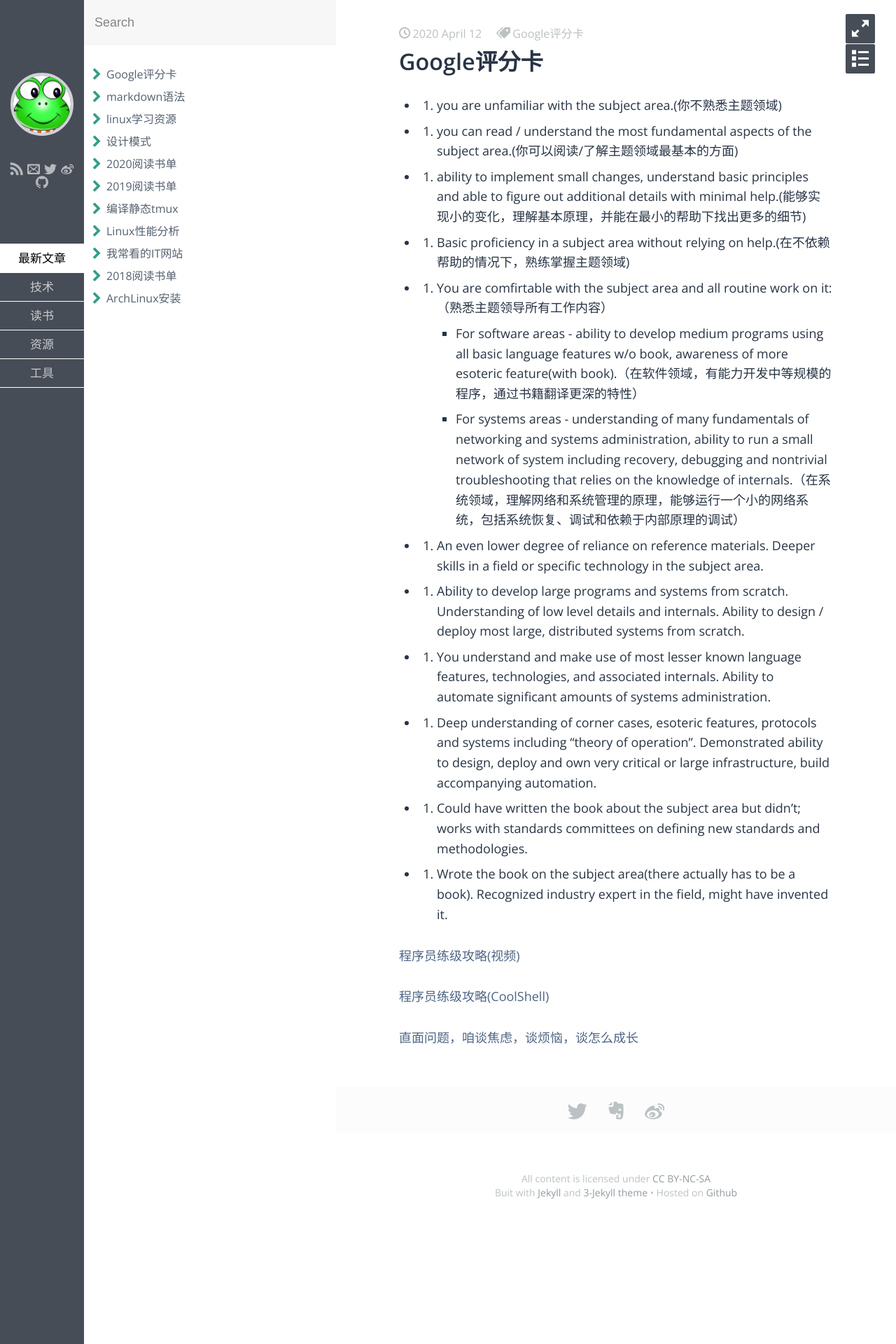
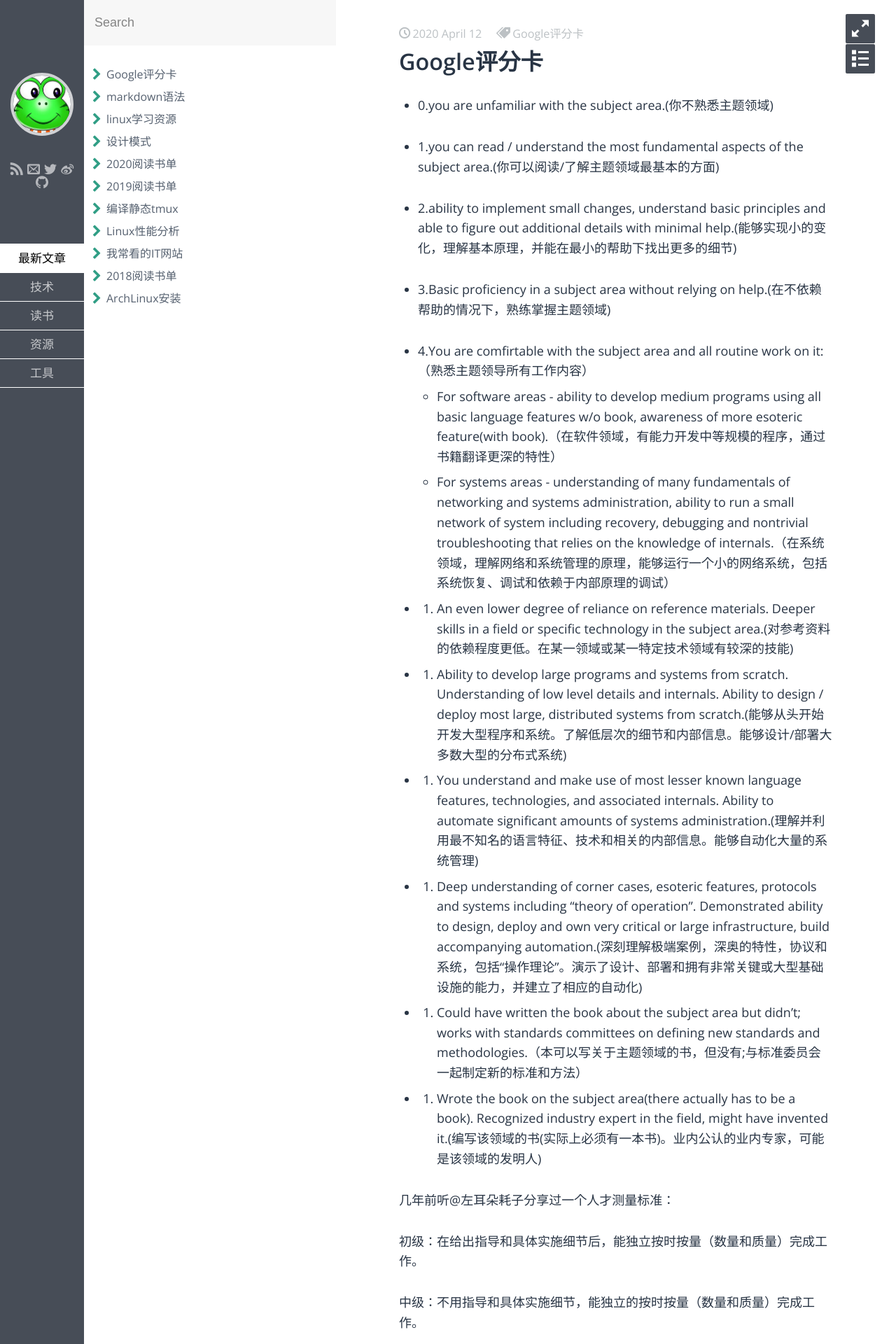
Before and after one commit to pzj/pzj.github.io, a Jekyll site: the page built from _posts/tech/2020-04-12-pragramer-guide.md, in a window 1280 px wide. Shown: the top 1920 px of the page at 70% size. Built offline with Jekyll 4.4.1, drawn with Linux system fonts in a browser that asks for light colours; some web fonts are replaced; some of the changed text lies outside the part shown.

Commit message:
update Google评分卡

```diff
--- a/_posts/tech/2020-04-12-pragramer-guide.md
+++ b/_posts/tech/2020-04-12-pragramer-guide.md
@@ -6,32 +6,41 @@
 description: Google评分卡
 ---
 
-- 0. you are unfamiliar with the subject area.(你不熟悉主题领域)
+- 0.you are unfamiliar with the subject area.(你不熟悉主题领域)
 
-- 1. you can read / understand the most fundamental aspects of the subject area.(你可以阅读/了解主题领域最基本的方面)
+- 1.you can read / understand the most fundamental aspects of the subject area.(你可以阅读/了解主题领域最基本的方面)
 
-- 2. ability to implement small changes, understand basic principles and able to figure out additional details with minimal help.(能够实现小的变化，理解基本原理，并能在最小的帮助下找出更多的细节)
+- 2.ability to implement small changes, understand basic principles and able to figure out additional details with minimal help.(能够实现小的变化，理解基本原理，并能在最小的帮助下找出更多的细节)
 
-- 3. Basic proficiency in a subject area without relying on help.(在不依赖帮助的情况下，熟练掌握主题领域)
+- 3.Basic proficiency in a subject area without relying on help.(在不依赖帮助的情况下，熟练掌握主题领域)
 
-- 4. You are comfirtable with the subject area and all routine work on it:（熟悉主题领导所有工作内容）
+- 4.You are comfirtable with the subject area and all routine work on it:（熟悉主题领导所有工作内容）
     - For software areas - ability to develop medium programs using all basic language features w/o book, awareness of more esoteric feature(with book).（在软件领域，有能力开发中等规模的程序，通过书籍翻译更深的特性）
     - For systems areas - understanding of many fundamentals of networking and systems administration, ability to run a small network of system including recovery, debugging and nontrivial troubleshooting that relies on the knowledge of internals.（在系统领域，理解网络和系统管理的原理，能够运行一个小的网络系统，包括系统恢复、调试和依赖于内部原理的调试）
 
-- 5. An even lower degree of reliance on reference materials. Deeper skills in a field or specific technology in the subject area.
+- 5. An even lower degree of reliance on reference materials. Deeper skills in a field or specific technology in the subject area.(对参考资料的依赖程度更低。在某一领域或某一特定技术领域有较深的技能)
 
-- 6. Ability to develop large programs and systems from scratch. Understanding of low level details and internals. Ability to design / deploy most large, distributed systems from scratch.
+- 6. Ability to develop large programs and systems from scratch. Understanding of low level details and internals. Ability to design / deploy most large, distributed systems from scratch.(能够从头开始开发大型程序和系统。了解低层次的细节和内部信息。能够设计/部署大多数大型的分布式系统)
 
-- 7. You understand and make use of most lesser known language features, technologies, and associated internals. Ability to automate significant amounts of systems administration.
+- 7. You understand and make use of most lesser known language features, technologies, and associated internals. Ability to automate significant amounts of systems administration.(理解并利用最不知名的语言特征、技术和相关的内部信息。能够自动化大量的系统管理)
 
-- 8. Deep understanding of corner cases, esoteric features, protocols and systems including “theory of operation”. Demonstrated ability to design, deploy and own very critical or large infrastructure, build accompanying automation.
+- 8. Deep understanding of corner cases, esoteric features, protocols and systems including “theory of operation”. Demonstrated ability to design, deploy and own very critical or large infrastructure, build accompanying automation.(深刻理解极端案例，深奥的特性，协议和系统，包括“操作理论”。演示了设计、部署和拥有非常关键或大型基础设施的能力，并建立了相应的自动化)
 
-- 9. Could have written the book about the subject area but didn’t; works with standards committees on defining new standards and methodologies.
+- 9. Could have written the book about the subject area but didn’t; works with standards committees on defining new standards and methodologies.（本可以写关于主题领域的书，但没有;与标准委员会一起制定新的标准和方法）
 
-- 10. Wrote the book on the subject area(there actually has to be a book). Recognized industry expert in the field, might have invented it.
+- 10. Wrote the book on the subject area(there actually has to be a book). Recognized industry expert in the field, might have invented it.(编写该领域的书(实际上必须有一本书)。业内公认的业内专家，可能是该领域的发明人)
 
+几年前听@左耳朵耗子分享过一个人才测量标准：
 
+初级：在给出指导和具体实施细节后，能独立按时按量（数量和质量）完成工作。
 
+中级：不用指导和具体实施细节，能独立的按时按量（数量和质量）完成工作。
+
+高级：解难题（能解决业务或技术难题），传帮带（能指导培养初中级人员），标准化（能沉淀出可复制或可复用的方法论或工作方式，提高生产效率）
+
+总监：拿结果（拿到工作结果）、建团队（建立小而精战斗力强的团队）、提效率（提高执行效率）
+
+业务负责人或者VP：找方向（找到业务发展方向）、创效益（为公司创造实实在在的效益）、建文化（建设公司或部门的文化和价值观）
 
 
 [程序员练级攻略(视频)](https://www.bilibili.com/video/BV1cE411J7HD)
```
